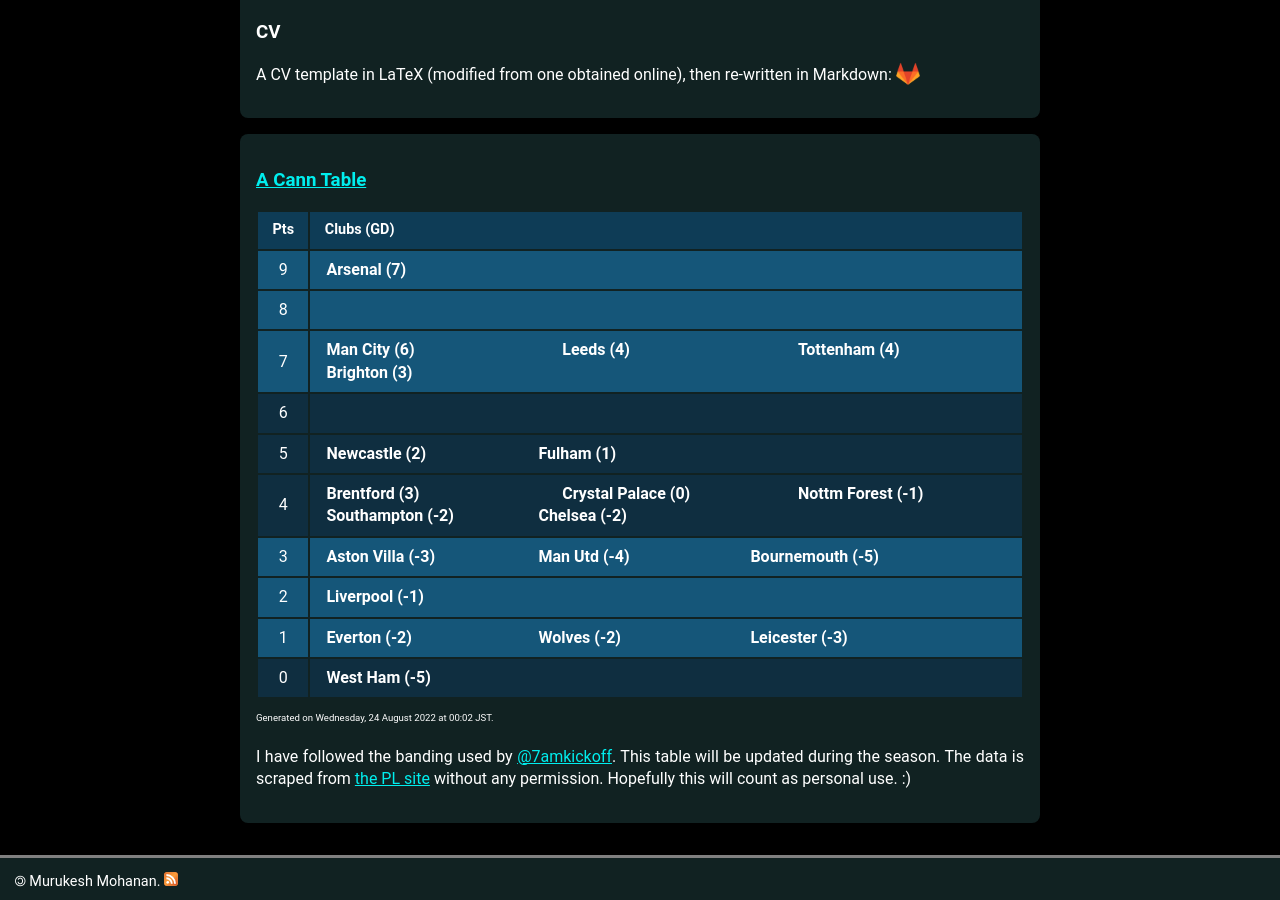
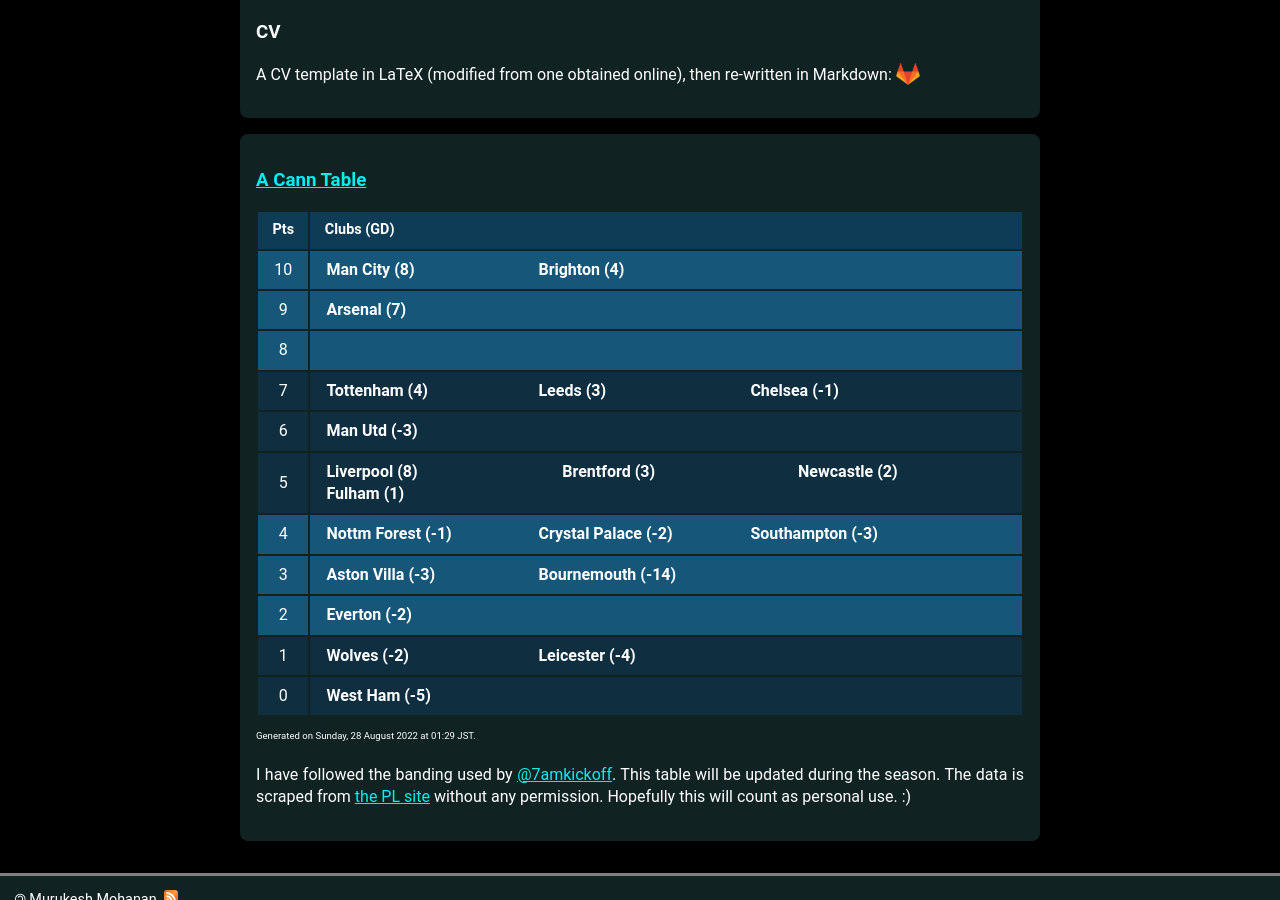
Before and after one commit to muru/muru.github.io, a Jekyll site: the page built from resources.md, in a window 1280 px wide and 900 px high, scrolled down 1235 px. Built offline with Jekyll 4.4.1, drawn with Linux system fonts in a browser that asks for light colours; some web fonts are replaced.

Commit message:
updated cann-table: Sun 28 Aug 01:29:32 JST 2022

```diff
--- a/cann-table.html
+++ b/cann-table.html
@@ -1,5 +1,12 @@
 <table id="cann-table">
 <thead> <th> Pts </th> <th> Clubs (GD) </th> </thead>
+	<tr class="cann-row-1">
+		<td class="cann-point"> 10 </td>
+		<td class="cann-clubs">
+			<span class="club-name"> Man City (8) </span>
+			<span class="club-name"> Brighton (4) </span>
+		</td>
+ 	</tr>
 	<tr class="cann-row-1">
 		<td class="cann-point"> 9 </td>
 		<td class="cann-clubs">
@@ -11,57 +18,55 @@
 		<td class="cann-clubs">
 		</td>
  	</tr>
-	<tr class="cann-row-1">
+	<tr class="cann-row-2">
 		<td class="cann-point"> 7 </td>
 		<td class="cann-clubs">
-			<span class="club-name"> Man City (6) </span>
-			<span class="club-name"> Leeds (4) </span>
 			<span class="club-name"> Tottenham (4) </span>
-			<span class="club-name"> Brighton (3) </span>
+			<span class="club-name"> Leeds (3) </span>
+			<span class="club-name"> Chelsea (-1) </span>
 		</td>
  	</tr>
 	<tr class="cann-row-2">
 		<td class="cann-point"> 6 </td>
 		<td class="cann-clubs">
+			<span class="club-name"> Man Utd (-3) </span>
 		</td>
  	</tr>
 	<tr class="cann-row-2">
 		<td class="cann-point"> 5 </td>
 		<td class="cann-clubs">
+			<span class="club-name"> Liverpool (8) </span>
+			<span class="club-name"> Brentford (3) </span>
 			<span class="club-name"> Newcastle (2) </span>
 			<span class="club-name"> Fulham (1) </span>
 		</td>
  	</tr>
-	<tr class="cann-row-2">
+	<tr class="cann-row-1">
 		<td class="cann-point"> 4 </td>
 		<td class="cann-clubs">
-			<span class="club-name"> Brentford (3) </span>
-			<span class="club-name"> Crystal Palace (0) </span>
 			<span class="club-name"> Nottm Forest (-1) </span>
-			<span class="club-name"> Southampton (-2) </span>
-			<span class="club-name"> Chelsea (-2) </span>
+			<span class="club-name"> Crystal Palace (-2) </span>
+			<span class="club-name"> Southampton (-3) </span>
 		</td>
  	</tr>
 	<tr class="cann-row-1">
 		<td class="cann-point"> 3 </td>
 		<td class="cann-clubs">
 			<span class="club-name"> Aston Villa (-3) </span>
-			<span class="club-name"> Man Utd (-4) </span>
-			<span class="club-name"> Bournemouth (-5) </span>
+			<span class="club-name"> Bournemouth (-14) </span>
 		</td>
  	</tr>
 	<tr class="cann-row-1">
 		<td class="cann-point"> 2 </td>
 		<td class="cann-clubs">
-			<span class="club-name"> Liverpool (-1) </span>
+			<span class="club-name"> Everton (-2) </span>
 		</td>
  	</tr>
-	<tr class="cann-row-1">
+	<tr class="cann-row-2">
 		<td class="cann-point"> 1 </td>
 		<td class="cann-clubs">
-			<span class="club-name"> Everton (-2) </span>
 			<span class="club-name"> Wolves (-2) </span>
-			<span class="club-name"> Leicester (-3) </span>
+			<span class="club-name"> Leicester (-4) </span>
 		</td>
  	</tr>
 	<tr class="cann-row-2">
@@ -71,4 +76,4 @@
 		</td>
  	</tr>
 </table>
-<span id="cann-gen-note"> Generated on  Wednesday, 24 August 2022 at 00:02 JST. </span>
+<span id="cann-gen-note"> Generated on  Sunday, 28 August 2022 at 01:29 JST. </span>
```
